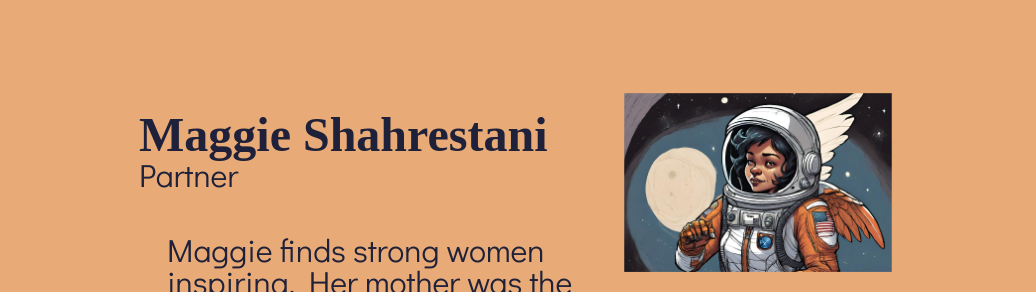
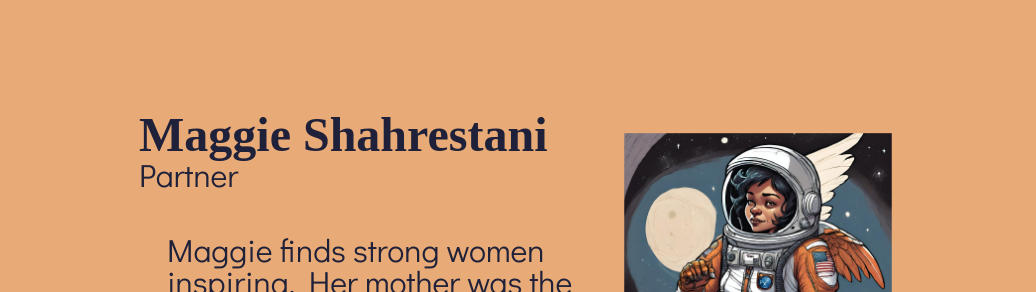
Before and after one commit to shalalalaw/promise, a plain HTML site: page index.html in a window 1280 px wide. Shown: the part 4819-5111 px from the top of the page, without its empty margins (63-1099 px from the left). Drawn offline with Linux system fonts and the light colour scheme; grey boxes are pictures that could not be loaded; a web font is replaced by a local one.

Commit message:
Update index.html

```diff
--- a/index.html
+++ b/index.html
@@ -622,7 +622,7 @@ and on…</p>
   <div class="team-member">
     <div class="team-row shift-right">
 		<div class="col to-end">
-		  <img src="images/team-image-maggie-accent.png" alt="Maggie Shahrestani" class="col-img increase-size">
+		  <img src="images/team-image-maggie-accent.png" alt="Maggie Shahrestani" class="col-img increase-size shift-down">
 		</div>
 		<div class="col col-txt to-end shift-left">
 		  <h3>Maggie Shahrestani</h3>
```
